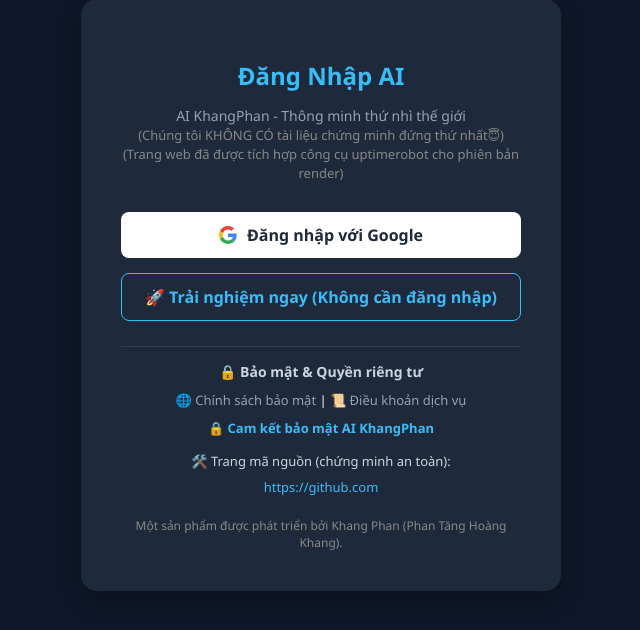
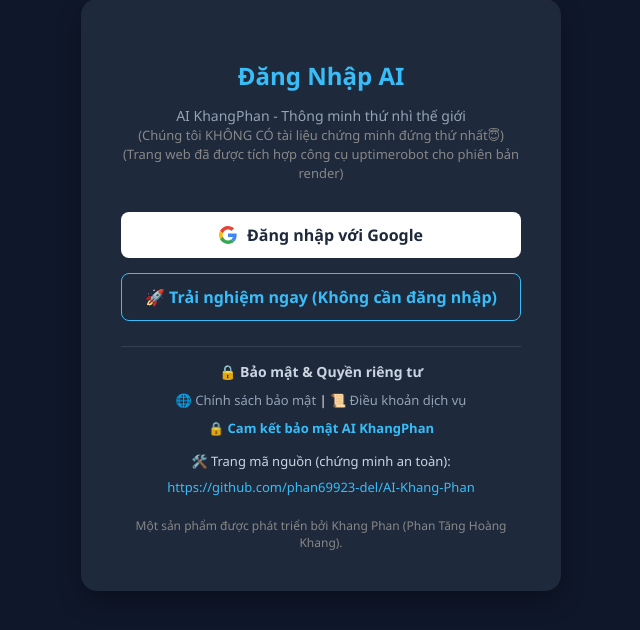
Before and after one commit to phan69923-del/AI-Khang-Phan, a Flask app: page /login in a window 1280 px wide. Shown: the part 105-735 px from the top of the page, without its empty margins (319-959 px from the left). Run offline with Flask 3, Linux system fonts and the light colour scheme.

Commit message:
Update login.html

```diff
--- a/templates/login.html
+++ b/templates/login.html
@@ -107,7 +107,7 @@
     <!-- THANH THÔNG BÁO CHẠY CHỮ DÀI (MẶC ĐỊNH ẨN, CHỈ HIỆN Ở RENDER) -->
     <div id="render-top-marquee" class="top-marquee-bar" style="display: none;">
         <marquee behavior="scroll" direction="left" scrollamount="6">
-            🛑 <strong>CẢNH BÁO MÁY CHỦ:</strong> Phiên bản Render có nguy cơ phản hồi chậm hoặc sập do giới hạn tài nguyên gói miễn phí. Bạn nên chuyển sang sử dụng phiên bản 🚀 <strong>Vercel Endpoint</strong> tại: <a href="https://vercel.app" style="color: #38bdf8; text-decoration: underline; font-weight: bold;">ai-khangphan.vercel.app</a> để có trải nghiệm trò chuyện mượt mà, tốc độ tối đa và an toàn nhất! Xin cảm ơn!
+            🛑 <strong>CẢNH BÁO MÁY CHỦ:</strong> Phiên bản Render có nguy cơ phản hồi chậm hoặc sập do giới hạn tài nguyên. Bạn nên chuyển sang sử dụng phiên bản 🚀 <strong>Vercel Endpoint</strong> tại: <a href="https://ai-khangphan.vercel.app" style="color: #38bdf8; text-decoration: underline; font-weight: bold;">ai-khangphan.vercel.app</a> để có trải nghiệm trò chuyện mượt mà, tốc độ tối đa và an toàn nhất! Xin cảm ơn!
         </marquee>
     </div>
 
@@ -152,7 +152,7 @@
             </div>
             <div class="source-link" style="margin-top: 15px;">
                 <p style="margin: 0 0 5px 0; font-size: 13px; color: #cbd5e1;">🛠️ Trang mã nguồn (chứng minh an toàn):</p>
-                <a href="https://github.com" target="_blank">https://github.com</a>
+                <a href="https://github.com/phan69923-del/AI-Khang-Phan" target="_blank">https://github.com/phan69923-del/AI-Khang-Phan</a>
             </div>
         </div>
 
```
